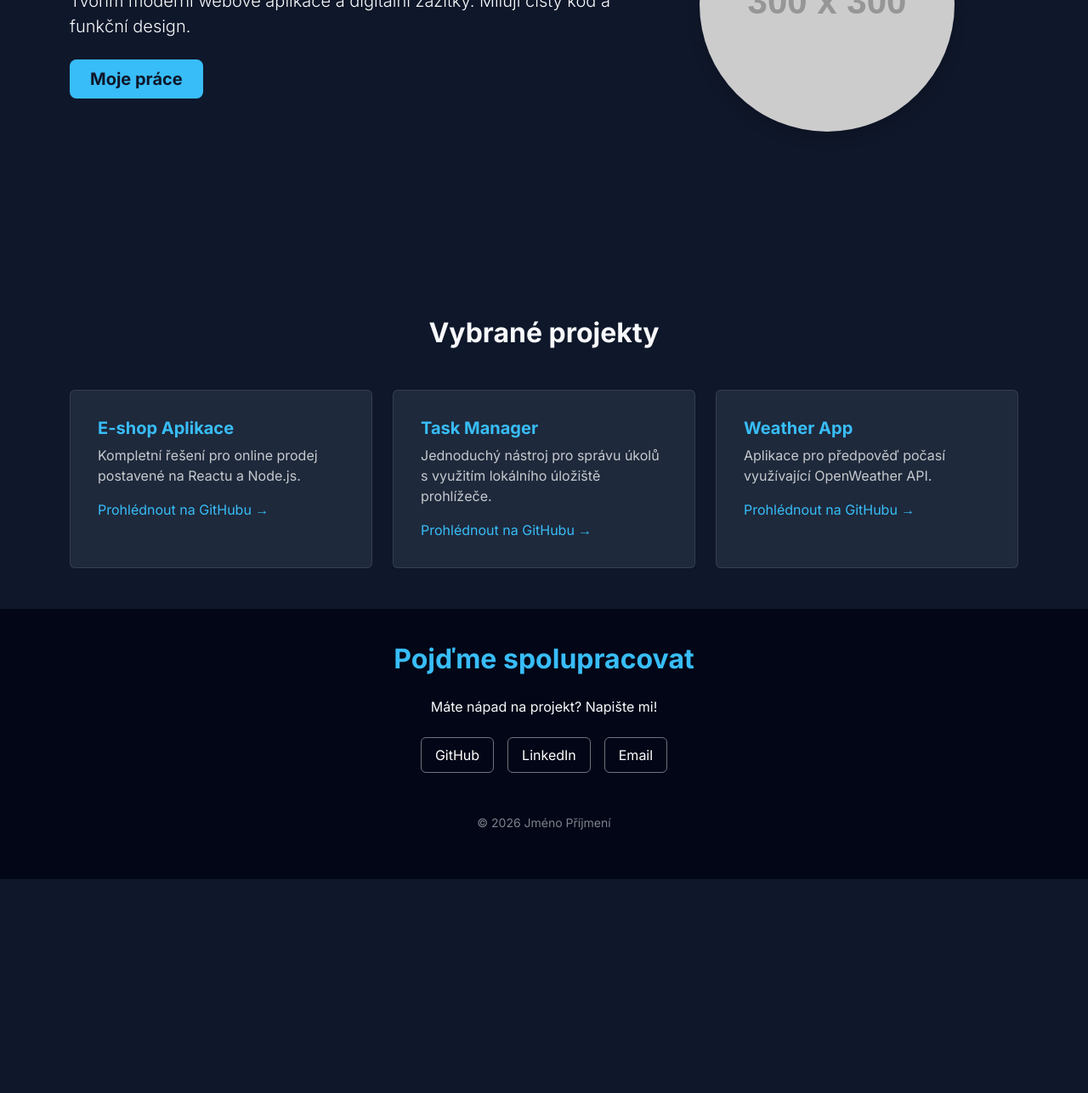
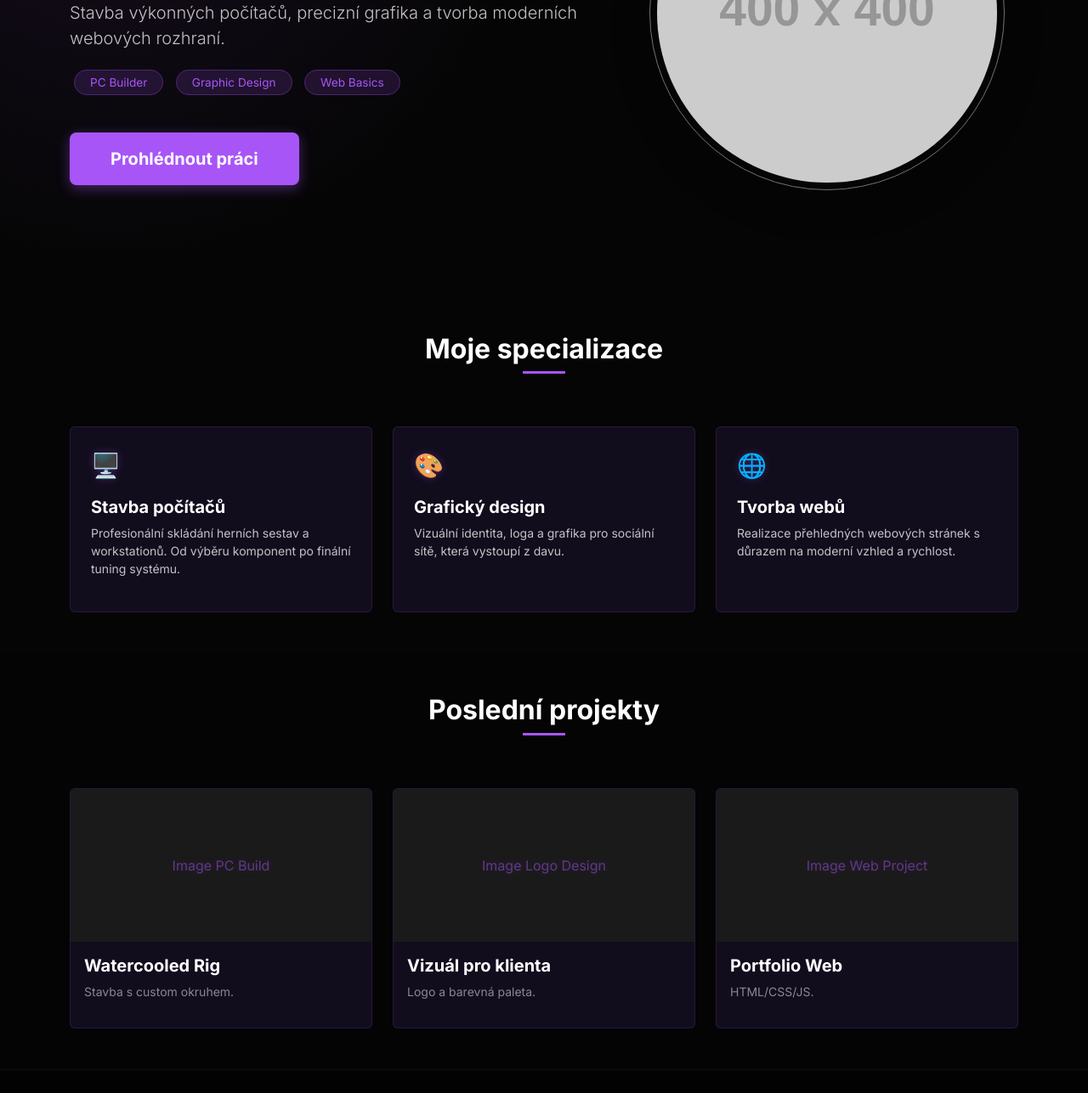
Before and after one commit to vitezslavcapek/Portfolio, a plain HTML site: page index.html in a window 1280 px wide. Shown: the part 371-1658 px from the top of the page at 85% size. Before the commit the page ends 1406 px from the top, so only its background shows below. Drawn offline with nearby package versions, Linux system fonts and the light colour scheme; placeholder pictures from the web are drawn by us.

Commit message:
update index.html

```diff
--- a/index.html
+++ b/index.html
@@ -3,52 +3,109 @@
 <head>
     <meta charset="UTF-8">
     <meta name="viewport" content="width=device-width, initial-scale=1.0">
-    <title>Moje Portfolio | Bootstrap Edition</title>
+    <title>Portfolio | Hardware & Design</title>
 
     <link href="https://cdn.jsdelivr.net/npm/bootstrap@5.3.2/dist/css/bootstrap.min.css" rel="stylesheet">
     <link href="https://fonts.googleapis.com/css2?family=Inter:wght@300;400;700&display=swap" rel="stylesheet">
 
     <style>
+        :root {
+            --bg-dark: #050505;
+            --bg-card: #120d1d;
+            --accent-purple: #a855f7;
+            --deep-purple: #6b21a8;
+            --text-gray: #94a3b8;
+        }
+
         body {
             font-family: 'Inter', sans-serif;
-            background-color: #0f172a;
-            color: #f8fafc;
+            background-color: var(--bg-dark);
+            color: #ffffff;
+            scroll-behavior: smooth;
         }
+
+        /* Skleněný efekt pro Navbar */
         .navbar {
-            background-color: rgba(15, 23, 42, 0.95);
-            backdrop-filter: blur(10px);
+            background-color: rgba(5, 5, 5, 0.8);
+            backdrop-filter: blur(15px);
+            border-bottom: 1px solid rgba(168, 85, 247, 0.2);
         }
+
         .hero-section {
-            padding: 100px 0;
+            padding: 120px 0;
             min-height: 80vh;
-            display: flex;
-            align-items: center;
+            background: radial-gradient(circle at 10% 20%, rgba(168, 85, 247, 0.1) 0%, transparent 40%);
         }
+
+        /* Karty s fialovým nádechem */
         .card {
-            background-color: #1e293b;
-            border: 1px solid rgba(255,255,255,0.1);
+            background-color: var(--bg-card);
+            border: 1px solid rgba(168, 85, 247, 0.15);
             color: white;
-            transition: transform 0.3s ease;
+            transition: all 0.4s cubic-bezier(0.175, 0.885, 0.32, 1.275);
         }
+
         .card:hover {
             transform: translateY(-10px);
-            border-color: #38bdf8;
+            border-color: var(--accent-purple);
+            box-shadow: 0 10px 30px rgba(168, 85, 247, 0.2);
         }
+
         .text-accent {
-            color: #38bdf8;
+            color: var(--accent-purple);
+            text-shadow: 0 0 10px rgba(168, 85, 247, 0.3);
         }
+
         .btn-primary {
-            background-color: #38bdf8;
+            background-color: var(--accent-purple);
             border: none;
-            color: #0f172a;
+            color: white;
             font-weight: bold;
+            box-shadow: 0 4px 15px rgba(168, 85, 247, 0.4);
         }
+
         .btn-primary:hover {
-            background-color: #7dd3fc;
+            background-color: var(--deep-purple);
+            transform: scale(1.05);
         }
+
+        .btn-outline-light:hover {
+            color: var(--bg-dark);
+            background-color: var(--accent-purple);
+            border-color: var(--accent-purple);
+        }
+
+        .skill-badge {
+            background: rgba(168, 85, 247, 0.15);
+            color: var(--accent-purple);
+            border: 1px solid rgba(168, 85, 247, 0.3);
+            padding: 6px 18px;
+            border-radius: 50px;
+            font-size: 0.85rem;
+            margin: 5px;
+        }
+
+        .section-title {
+            position: relative;
+            display: inline-block;
+            margin-bottom: 40px;
+        }
+
+        .section-title::after {
+            content: "";
+            position: absolute;
+            bottom: -10px;
+            left: 50%;
+            transform: translateX(-50%);
+            width: 50px;
+            height: 3px;
+            background: var(--accent-purple);
+        }
+
         footer {
-            background-color: #020617;
-            padding: 40px 0;
+            background-color: #020202;
+            border-top: 1px solid rgba(168, 85, 247, 0.1);
+            padding: 60px 0;
         }
     </style>
 </head>
@@ -56,65 +113,103 @@
 
     <nav class="navbar navbar-expand-lg navbar-dark sticky-top">
         <div class="container">
-            <a class="navbar-brand fw-bold" href="#">PORTFOLIO</a>
+            <a class="navbar-brand fw-bold" href="#"><span class="text-accent">MÉ</span>PORTFOLIO</a>
             <button class="navbar-toggler" type="button" data-bs-toggle="collapse" data-bs-target="#navbarNav">
                 <span class="navbar-toggler-icon"></span>
             </button>
             <div class="collapse navbar-collapse" id="navbarNav">
                 <ul class="navbar-nav ms-auto">
-                    <li class="nav-item"><a class="nav-link" href="#projekty">Projekty</a></li>
-                    <li class="nav-item"><a class="nav-link" href="#dovednosti">Dovednosti</a></li>
+                    <li class="nav-item"><a class="nav-link" href="#sluzby">Zaměření</a></li>
+                    <li class="nav-item"><a class="nav-link" href="#projekty">Ukázky</a></li>
                     <li class="nav-item"><a class="nav-link" href="#kontakt">Kontakt</a></li>
                 </ul>
             </div>
         </div>
     </nav>
 
-    <header class="hero-section text-center text-md-start">
-        <div class="container">
+    <header class="hero-section d-flex align-items-center">
+        <div class="container text-center text-md-start">
             <div class="row align-items-center">
                 <div class="col-md-7">
-                    <h1 class="display-3 fw-bold mb-3">Ahoj, já jsem <span class="text-accent">Jméno</span></h1>
-                    <p class="lead mb-4">Tvořím moderní webové aplikace a digitální zážitky. Miluji čistý kód a funkční design.</p>
-                    <a href="#projekty" class="btn btn-primary btn-lg px-4 me-md-2">Moje práce</a>
+                    <h1 class="display-2 fw-bold mb-3">Hardware & <br><span class="text-accent">Digital Design</span></h1>
+                    <p class="lead mb-4 opacity-75">Stavba výkonných počítačů, precizní grafika a tvorba moderních webových rozhraní.</p>
+                    <div class="mb-5">
+                        <span class="skill-badge">PC Builder</span>
+                        <span class="skill-badge">Graphic Design</span>
+                        <span class="skill-badge">Web Basics</span>
+                    </div>
+                    <a href="#projekty" class="btn btn-primary btn-lg px-5 py-3">Prohlédnout práci</a>
                 </div>
-                <div class="col-md-5 d-none d-md-block">
-                    <div class="p-5 text-center">
-                        <img src="https://via.placeholder.com/300" class="img-fluid rounded-circle shadow" alt="Profil">
-                    </div>
+                <div class="col-md-5 d-none d-md-block text-center">
+                    <img src="https://via.placeholder.com/400x400/120d1d/a855f7?text=TECH+ART" class="img-fluid rounded-circle border border-secondary p-2 shadow-lg" alt="Hardware art">
                 </div>
             </div>
         </div>
     </header>
 
-    <section id="projekty" class="py-5">
-        <div class="container">
-            <h2 class="text-center mb-5 fw-bold">Vybrané projekty</h2>
-            <div class="row g-4">
+    <section id="sluzby" class="py-5">
+        <div class="container text-center">
+            <h2 class="section-title fw-bold">Moje specializace</h2>
+            <div class="row g-4 mt-2 text-start">
+                <div class="col-md-4">
+                    <div class="card h-100 p-4">
+                        <div class="mb-3 text-accent fs-3">🖥️</div>
+                        <h3 class="h5 fw-bold">Stavba počítačů</h3>
+                        <p class="small opacity-75">Profesionální skládání herních sestav a workstationů. Od výběru komponent po finální tuning systému.</p>
+                    </div>
+                </div>
+                <div class="col-md-4">
+                    <div class="card h-100 p-4">
+                        <div class="mb-3 text-accent fs-3">🎨</div>
+                        <h3 class="h5 fw-bold">Grafický design</h3>
+                        <p class="small opacity-75">Vizuální identita, loga a grafika pro sociální sítě, která vystoupí z davu.</p>
+                    </div>
+                </div>
+                <div class="col-md-4">
+                    <div class="card h-100 p-4">
+                        <div class="mb-3 text-accent fs-3">🌐</div>
+                        <h3 class="h5 fw-bold">Tvorba webů</h3>
+                        <p class="small opacity-75">Realizace přehledných webových stránek s důrazem na moderní vzhled a rychlost.</p>
+                    </div>
+                </div>
+            </div>
+        </div>
+    </section>
+
+    <section id="projekty" class="py-5 bg-black bg-opacity-25">
+        <div class="container text-center">
+            <h2 class="section-title fw-bold">Poslední projekty</h2>
+            <div class="row g-4 mt-2">
                 <div class="col-md-6 col-lg-4">
-                    <div class="card h-100 p-3">
-                        <div class="card-body">
-                            <h5 class="card-title fw-bold text-accent">E-shop Aplikace</h5>
-                            <p class="card-text opacity-75">Kompletní řešení pro online prodej postavené na Reactu a Node.js.</p>
-                            <a href="#" class="text-decoration-none text-accent">Prohlédnout na GitHubu →</a>
+                    <div class="card overflow-hidden">
+                        <div style="height: 180px; background: #1a1a1a; display: flex; align-items: center; justify-content: center;">
+                             <span class="text-accent opacity-50">Image PC Build</span>
+                        </div>
+                        <div class="card-body text-start">
+                            <h5 class="fw-bold">Watercooled Rig</h5>
+                            <p class="small opacity-50">Stavba s custom okruhem.</p>
                         </div>
                     </div>
                 </div>
                 <div class="col-md-6 col-lg-4">
-                    <div class="card h-100 p-3">
-                        <div class="card-body">
-                            <h5 class="card-title fw-bold text-accent">Task Manager</h5>
-                            <p class="card-text opacity-75">Jednoduchý nástroj pro správu úkolů s využitím lokálního úložiště prohlížeče.</p>
-                            <a href="#" class="text-decoration-none text-accent">Prohlédnout na GitHubu →</a>
+                    <div class="card overflow-hidden">
+                        <div style="height: 180px; background: #1a1a1a; display: flex; align-items: center; justify-content: center;">
+                            <span class="text-accent opacity-50">Image Logo Design</span>
+                        </div>
+                        <div class="card-body text-start">
+                            <h5 class="fw-bold">Vizuál pro klienta</h5>
+                            <p class="small opacity-50">Logo a barevná paleta.</p>
                         </div>
                     </div>
                 </div>
                 <div class="col-md-6 col-lg-4">
-                    <div class="card h-100 p-3">
-                        <div class="card-body">
-                            <h5 class="card-title fw-bold text-accent">Weather App</h5>
-                            <p class="card-text opacity-75">Aplikace pro předpověď počasí využívající OpenWeather API.</p>
-                            <a href="#" class="text-decoration-none text-accent">Prohlédnout na GitHubu →</a>
+                    <div class="card overflow-hidden">
+                        <div style="height: 180px; background: #1a1a1a; display: flex; align-items: center; justify-content: center;">
+                            <span class="text-accent opacity-50">Image Web Project</span>
+                        </div>
+                        <div class="card-body text-start">
+                            <h5 class="fw-bold">Portfolio Web</h5>
+                            <p class="small opacity-50">HTML/CSS/JS.</p>
                         </div>
                     </div>
                 </div>
@@ -124,14 +219,13 @@
 
     <footer id="kontakt" class="text-center">
         <div class="container">
-            <h2 class="fw-bold mb-4 text-accent">Pojďme spolupracovat</h2>
-            <p class="mb-4">Máte nápad na projekt? Napište mi!</p>
+            <h2 class="fw-bold mb-4">Máš <span class="text-accent">nápad?</span></h2>
+            <p class="mb-5 opacity-75">Napiš mi a vymyslíme nejlepší řešení pro tvůj setup nebo brand.</p>
             <div class="d-flex justify-content-center gap-3">
-                <a href="#" class="text-white text-decoration-none border border-secondary px-3 py-2 rounded">GitHub</a>
-                <a href="#" class="text-white text-decoration-none border border-secondary px-3 py-2 rounded">LinkedIn</a>
-                <a href="mailto:vas@email.cz" class="text-white text-decoration-none border border-secondary px-3 py-2 rounded">Email</a>
+                <a href="#" class="btn btn-outline-light px-4">Instagram</a>
+                <a href="mailto:vas@email.cz" class="btn btn-primary px-4">Kontaktuj mě</a>
             </div>
-            <p class="mt-5 opacity-50 small">&copy; 2026 Jméno Příjmení</p>
+            <p class="mt-5 opacity-25 small">&copy; 2026 | Navrženo ve fialové</p>
         </div>
     </footer>
 
```
